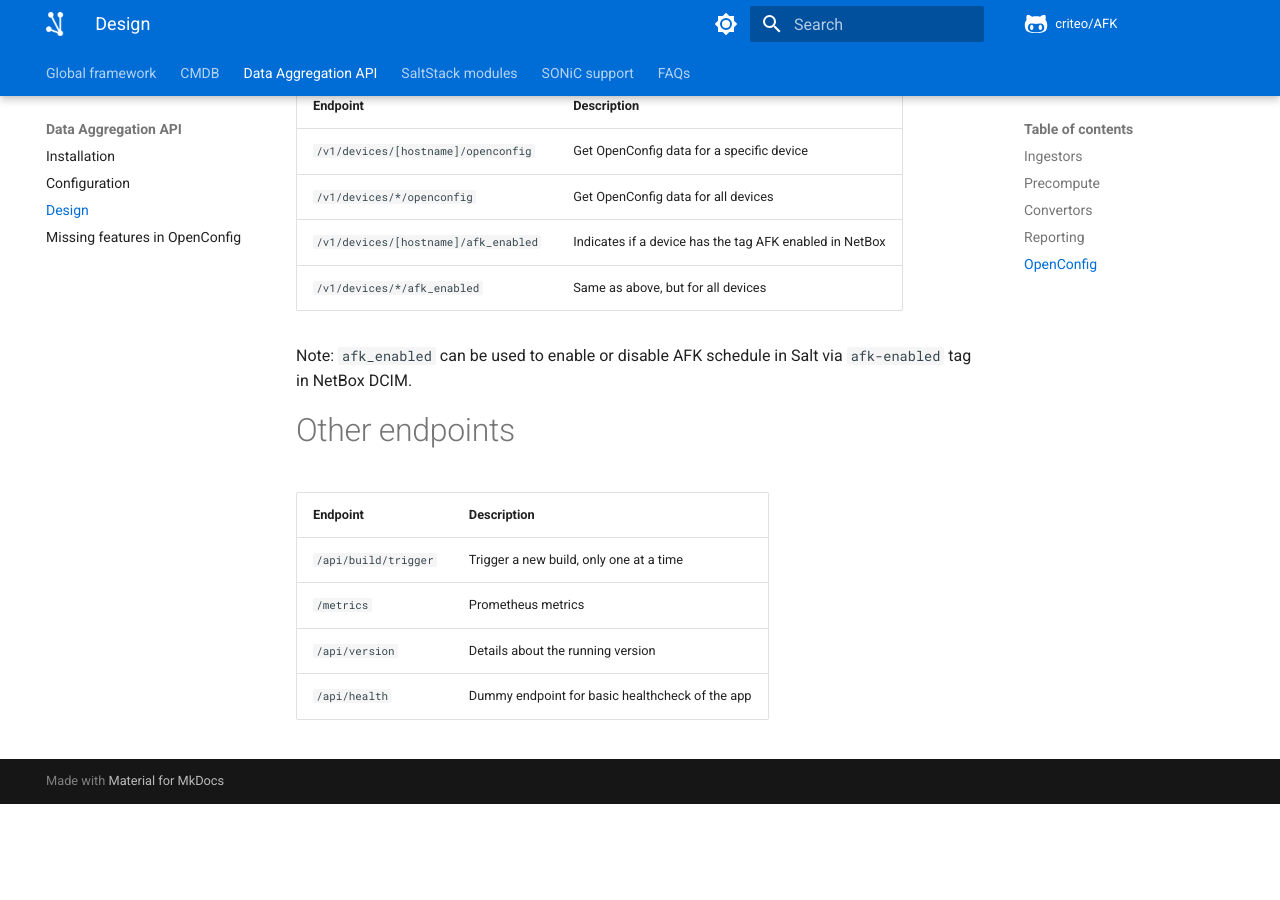
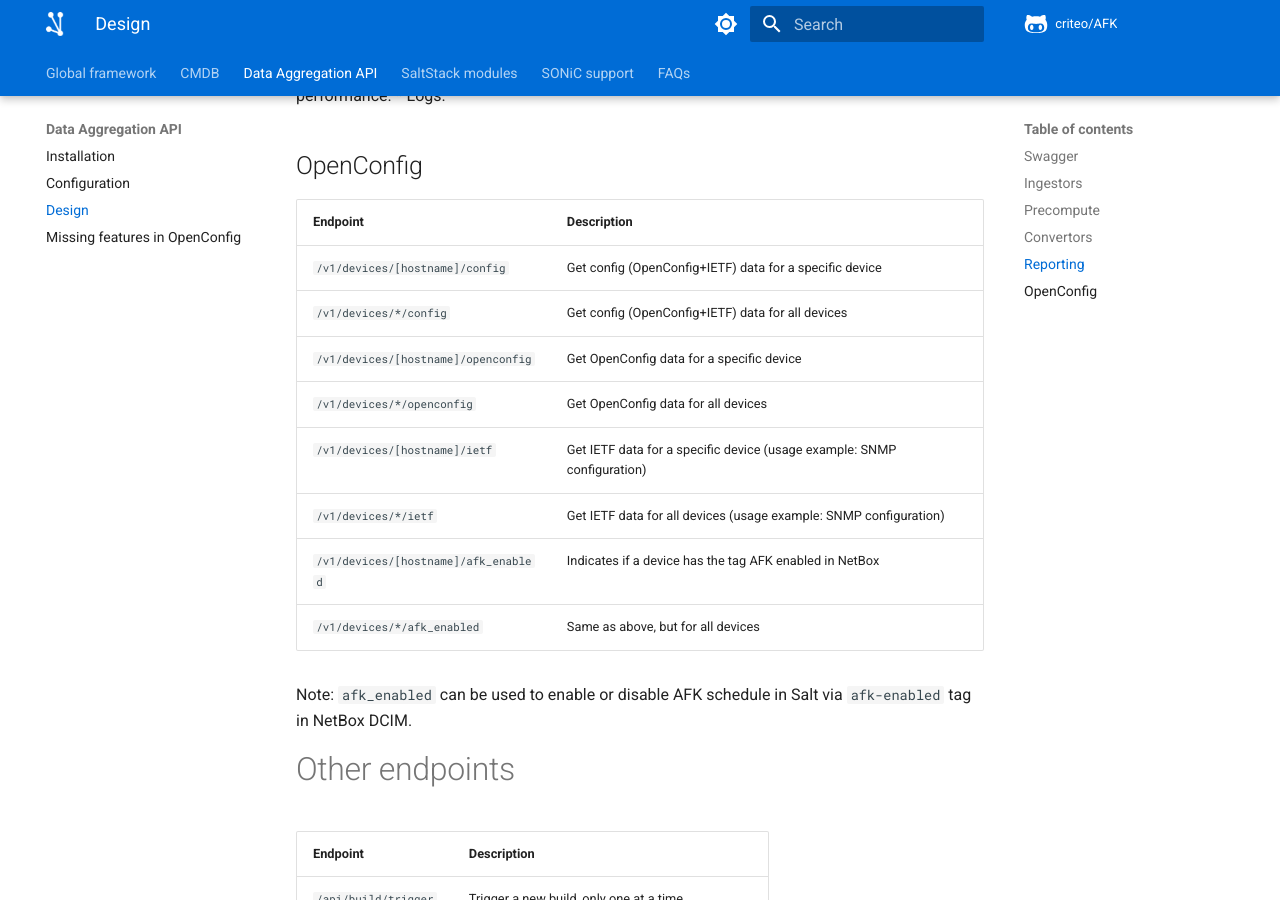
Before and after one commit to criteo/AFK, an MkDocs documentation site: the page built from docs/docs/Data-Aggregation-API/design.md, in a window 1280 px wide and 900 px high, scrolled down 1431 px. Built offline with MkDocs 1.6.1 and Material for MkDocs 9.7.7, drawn with Linux system fonts in a browser that asks for light colours; comment, search, counter and statistics services are not loaded; before the commit the page ends 2235 px from its top, so only the background shows below that; some of the changed text lies outside the part shown.

Commit message:
docs(endpoints): update endpoint list (#16)

```diff
--- a/docs/docs/Data-Aggregation-API/design.md
+++ b/docs/docs/Data-Aggregation-API/design.md
@@ -1,4 +1,8 @@
 # Design
+
+## Swagger
+
+The Swagger UI can be found at `/swagger-ui` url.
 
 ## Ingestors
 
@@ -99,8 +103,12 @@ The reports contain:
 
 | Endpoint | Description |
 |------------|-----------|
+| `/v1/devices/[hostname]/config` | Get config (OpenConfig+IETF) data for a specific device |
+| `/v1/devices/*/config` | Get config (OpenConfig+IETF) data for all devices |
 | `/v1/devices/[hostname]/openconfig` | Get OpenConfig data for a specific device |
 | `/v1/devices/*/openconfig` | Get OpenConfig data for all devices |
+| `/v1/devices/[hostname]/ietf` | Get IETF data for a specific device (usage example: SNMP configuration) |
+| `/v1/devices/*/ietf` | Get IETF data for all devices (usage example: SNMP configuration) |
 | `/v1/devices/[hostname]/afk_enabled` | Indicates if a device has the tag AFK enabled in NetBox |
 | `/v1/devices/*/afk_enabled` | Same as above, but for all devices |
 
```
